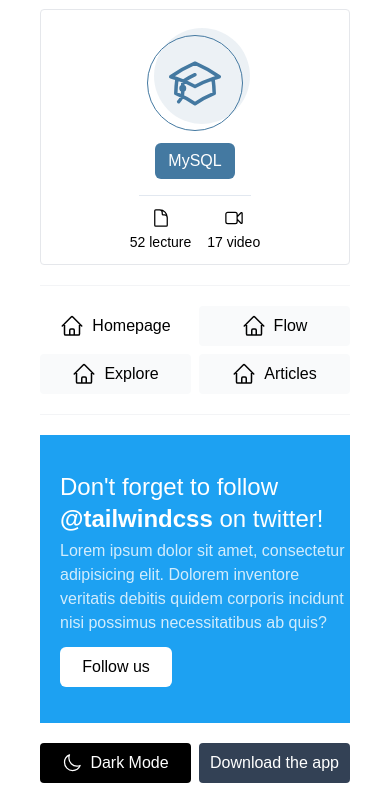
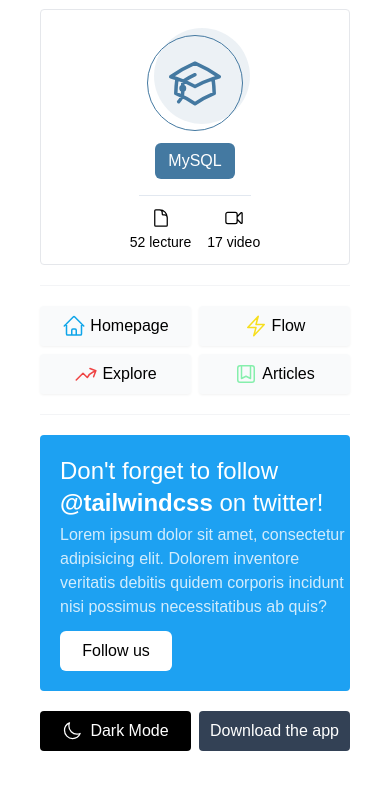
Before and after one commit to Canertsz/tailwind-UI-test, a website: page src/index.html in a window 390 px wide. Shown: the part 1402-2209 px from the top of the page. After the commit the page ends 2177 px from the top, so only its background shows below. Drawn offline with Linux system fonts and the light colour scheme.

Commit message:
final commit

```diff
--- a/src/index.html
+++ b/src/index.html
@@ -18,7 +18,7 @@
       </span>
     </div>
     <form>
-      <input class="w-36 md:w-96 lg:w-150 h-10 px-4 bg-slate-100 dark:bg-zinc-800 placeholder-gray-500 focus:outline-none  focus:ring-1 focus:ring-zinc-700 focus:transition-colors rounded-md" placeholder="Search" type="text">
+      <input class="w-36 md:w-96 lg:w-150 h-10 px-4 bg-slate-100 dark:bg-zinc-800 placeholder-gray-500 focus:outline-none rounded-md" placeholder="Search" type="text">
     </form>
 
     <button onclick="openModal()" class="h-10 w-24 bg-slate-700 rounded-md text-white hidden">Sign In</button>
@@ -30,7 +30,7 @@
         <span class="text-zinc-800 dark:text-white">Canertsz</span>
       </button>
 
-      <div class="hidden group-focus-within:block absolute bg-gray-100 w-32 py-2 px-2 mt-2 rounded">
+      <div class="hidden group-focus-within:block absolute bg-gray-100 dark:bg-zinc-800 dark:text-white w-32 py-2 px-2 mt-2 rounded">
 
         <a class="hover:bg-gray-200 block rounded py-1 transition-colors" href="">
           <span class="ml-1">Profile</span>
@@ -236,30 +236,30 @@
 
       <div class="mt-5 grid gap-2 grid-rows-2 grid-cols-2 lg:hidden">
 
-        <a class="flex items-center justify-center dark:bg-zinc-800 dark:text-white px-3 py-2 rounded hover:bg-gray-300" href="">
-          <svg xmlns="http://www.w3.org/2000/svg" fill="none" viewBox="0 0 24 24" stroke-width="1.5" stroke="currentColor" class="w-6 h-6 mr-2">
+        <a class="flex items-center justify-center drop-shadow-sm hover:drop-shadow hover:transition-all transition-all dark:bg-zinc-800 dark:text-white px-3 py-2 rounded bg-gray-50 hover:bg-gray-100" href="">
+          <svg xmlns="http://www.w3.org/2000/svg" fill="none" viewBox="0 0 24 24" stroke-width="1.5" stroke="currentColor" class="w-6 h-6 mr-1 text-sky-500">
             <path stroke-linecap="round" stroke-linejoin="round" d="M2.25 12l8.954-8.955c.44-.439 1.152-.439 1.591 0L21.75 12M4.5 9.75v10.125c0 .621.504 1.125 1.125 1.125H9.75v-4.875c0-.621.504-1.125 1.125-1.125h2.25c.621 0 1.125.504 1.125 1.125V21h4.125c.621 0 1.125-.504 1.125-1.125V9.75M8.25 21h8.25" />
           </svg>
           <span>Homepage</span>
         </a>
 
-        <a class="flex items-center justify-center dark:bg-zinc-800 dark:text-white bg-gray-50 px-3 py-2 rounded hover:bg-gray-100" href="">
-          <svg xmlns="http://www.w3.org/2000/svg" fill="none" viewBox="0 0 24 24" stroke-width="1.5" stroke="currentColor" class="w-6 h-6 mr-2">
-            <path stroke-linecap="round" stroke-linejoin="round" d="M2.25 12l8.954-8.955c.44-.439 1.152-.439 1.591 0L21.75 12M4.5 9.75v10.125c0 .621.504 1.125 1.125 1.125H9.75v-4.875c0-.621.504-1.125 1.125-1.125h2.25c.621 0 1.125.504 1.125 1.125V21h4.125c.621 0 1.125-.504 1.125-1.125V9.75M8.25 21h8.25" />
+        <a class="flex items-center justify-center drop-shadow-sm hover:drop-shadow hover:transition-all transition-all dark:bg-zinc-800 dark:text-white bg-gray-50 px-3 py-2 rounded hover:bg-gray-100" href="">
+          <svg xmlns="http://www.w3.org/2000/svg" fill="none" viewBox="0 0 24 24" stroke-width="1.5" stroke="currentColor" class="text-yellow w-6 h-6 mr-1">
+            <path stroke-linecap="round" stroke-linejoin="round" d="M3.75 13.5l10.5-11.25L12 10.5h8.25L9.75 21.75 12 13.5H3.75z" />
           </svg>
           <span>Flow</span>
         </a>
 
-        <a class="flex items-center justify-center dark:bg-zinc-800 dark:text-white bg-gray-50 px-3 py-2 rounded hover:bg-gray-100" href="">
-          <svg xmlns="http://www.w3.org/2000/svg" fill="none" viewBox="0 0 24 24" stroke-width="1.5" stroke="currentColor" class="w-6 h-6 mr-2">
-            <path stroke-linecap="round" stroke-linejoin="round" d="M2.25 12l8.954-8.955c.44-.439 1.152-.439 1.591 0L21.75 12M4.5 9.75v10.125c0 .621.504 1.125 1.125 1.125H9.75v-4.875c0-.621.504-1.125 1.125-1.125h2.25c.621 0 1.125.504 1.125 1.125V21h4.125c.621 0 1.125-.504 1.125-1.125V9.75M8.25 21h8.25" />
+        <a class="flex items-center justify-center drop-shadow-sm hover:drop-shadow hover:transition-all transition-all dark:bg-zinc-800 dark:text-white bg-gray-50 px-3 py-2 rounded hover:bg-gray-100" href="">
+          <svg xmlns="http://www.w3.org/2000/svg" fill="none" viewBox="0 0 24 24" stroke-width="1.5" stroke="currentColor" class="text-red-500 w-6 h-6 mr-1">
+            <path stroke-linecap="round" stroke-linejoin="round" d="M2.25 18L9 11.25l4.306 4.307a11.95 11.95 0 015.814-5.519l2.74-1.22m0 0l-5.94-2.28m5.94 2.28l-2.28 5.941" />
           </svg>
           <span>Explore</span>
         </a>
 
-        <a class="flex items-center justify-center dark:bg-zinc-800 dark:text-white bg-gray-50 px-3 py-2 rounded hover:bg-gray-100" href="">
-          <svg xmlns="http://www.w3.org/2000/svg" fill="none" viewBox="0 0 24 24" stroke-width="1.5" stroke="currentColor" class="w-6 h-6 mr-2">
-            <path stroke-linecap="round" stroke-linejoin="round" d="M2.25 12l8.954-8.955c.44-.439 1.152-.439 1.591 0L21.75 12M4.5 9.75v10.125c0 .621.504 1.125 1.125 1.125H9.75v-4.875c0-.621.504-1.125 1.125-1.125h2.25c.621 0 1.125.504 1.125 1.125V21h4.125c.621 0 1.125-.504 1.125-1.125V9.75M8.25 21h8.25" />
+        <a class="flex items-center justify-center drop-shadow-sm hover:drop-shadow hover:transition-all transition-all dark:bg-zinc-800 dark:text-white bg-gray-50 px-3 py-2 rounded hover:bg-gray-100" href="">
+          <svg xmlns="http://www.w3.org/2000/svg" fill="none" viewBox="0 0 24 24" stroke-width="1.5" stroke="currentColor" class="w-6 h-6 mr-1 text-green-300">
+            <path stroke-linecap="round" stroke-linejoin="round" d="M16.5 3.75V16.5L12 14.25 7.5 16.5V3.75m9 0H18A2.25 2.25 0 0120.25 6v12A2.25 2.25 0 0118 20.25H6A2.25 2.25 0 013.75 18V6A2.25 2.25 0 016 3.75h1.5m9 0h-9" />
           </svg>
           <span>Articles</span>
         </a>
@@ -268,7 +268,7 @@
 
       <div class="divide-y divide-current w-full bg-gray-100 dark:bg-slate-800 h-[1px] mt-5"></div>
 
-      <div class="flex mt-5 w-full md:h-60 h-72 bg-twitter">
+      <div class="flex mt-5 w-full md:h-60 h-64 bg-twitter rounded">
 
         <div class="ml-10 flex items-center justify-center relative hidden lg:flex">
           <svg xmlns="http://www.w3.org/2000/svg" fill="" viewBox="0 0 24 24" stroke-width="0" stroke="currentColor" class="fill-white w-16 h-16 hidden lg:block">
```
Also changed, not shown: dist/output.css.
